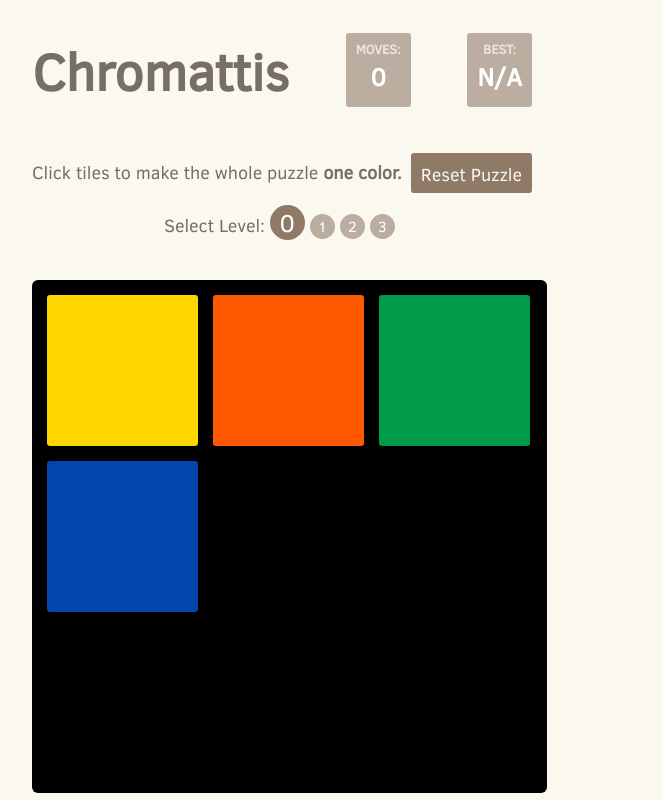
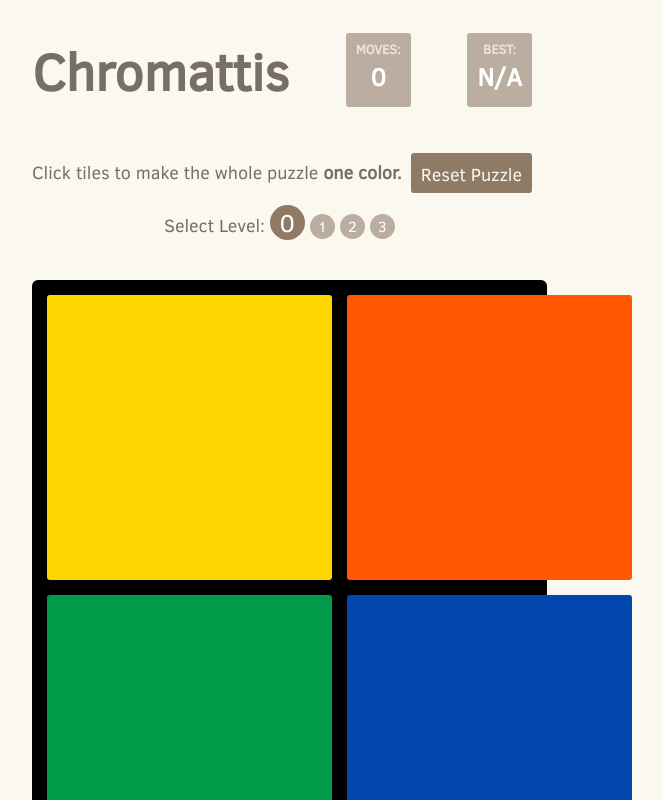
Before and after one commit to CaptainStack/chromattis, a React (Create React App) app: page / in a window 1280 px wide. Shown: the top 800 px of the page, without its empty margins (358-1021 px from the left). Built offline with nearby package versions, Linux system fonts and the light colour scheme.

Commit message:
Move gridbox styles inline for reactive layout.

```diff
--- a/src/components/Game.jsx
+++ b/src/components/Game.jsx
@@ -5,7 +5,13 @@ import '../styles/Game.css';
 export const Game = ({tiles, game_in_progress, current_moves, current_level_index}) => {
   tiles = tiles.map(tile => <Tile key={tile.id} tile={tile} game_in_progress={ game_in_progress }/>);
   return (
-    <div className='Game' onContextMenu={event => event.preventDefault() } style={{ display: game_in_progress ? null : 'none' }} >
+    <div className='Game'
+         onContextMenu={event => event.preventDefault() }
+         style={{
+           display: game_in_progress ? null : 'none',
+           gridTemplateColumns: `repeat(${ Math.sqrt(tiles.length) }, ${ 600 / Math.sqrt(tiles.length) - 15 }px)`,
+           gridTemplateRows: `repeat(${ Math.sqrt(tiles.length) }, ${ 600 / Math.sqrt(tiles.length) - 15 }px)`,
+           gridGap: '15px' }} >
       { tiles }
     </div>
   );
```
